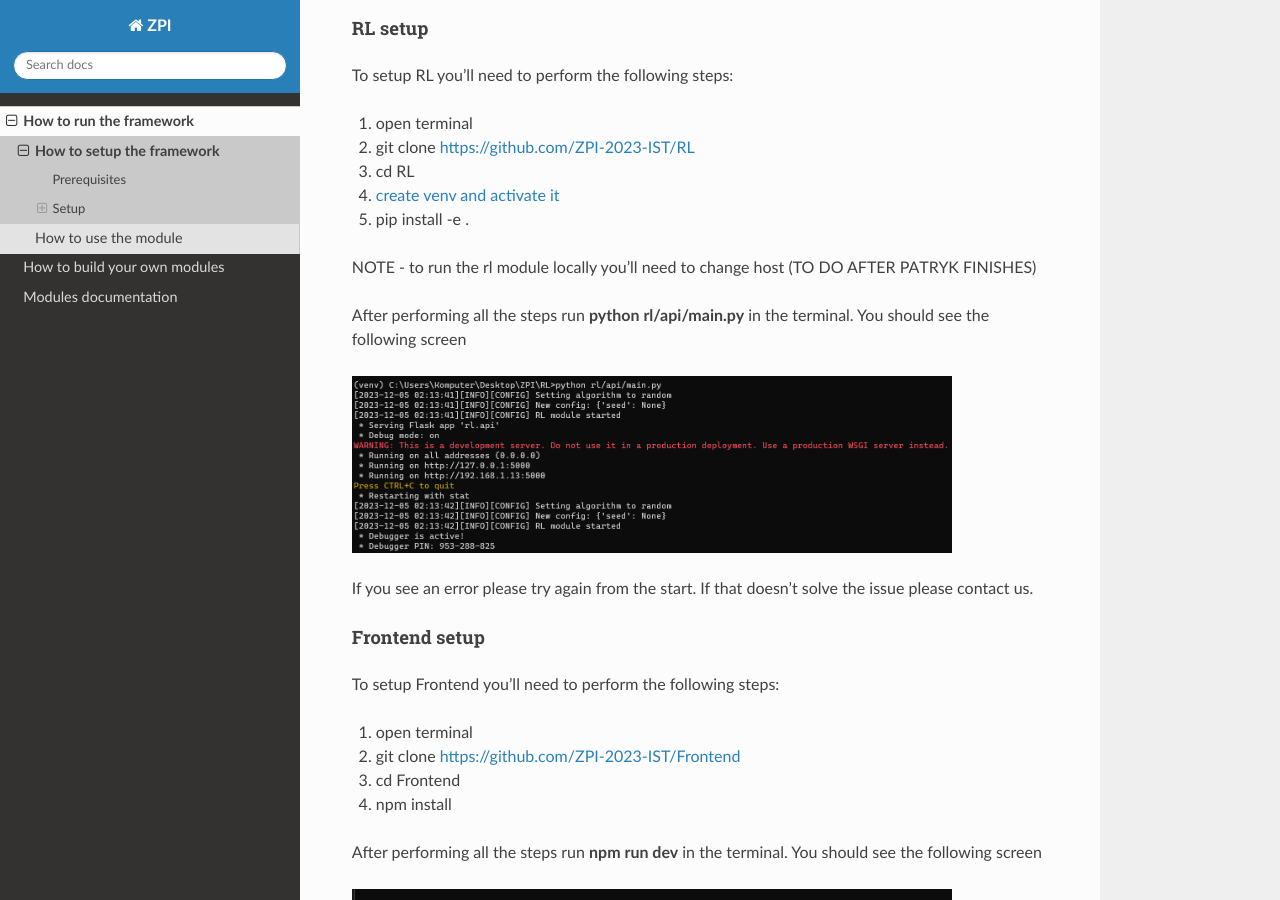
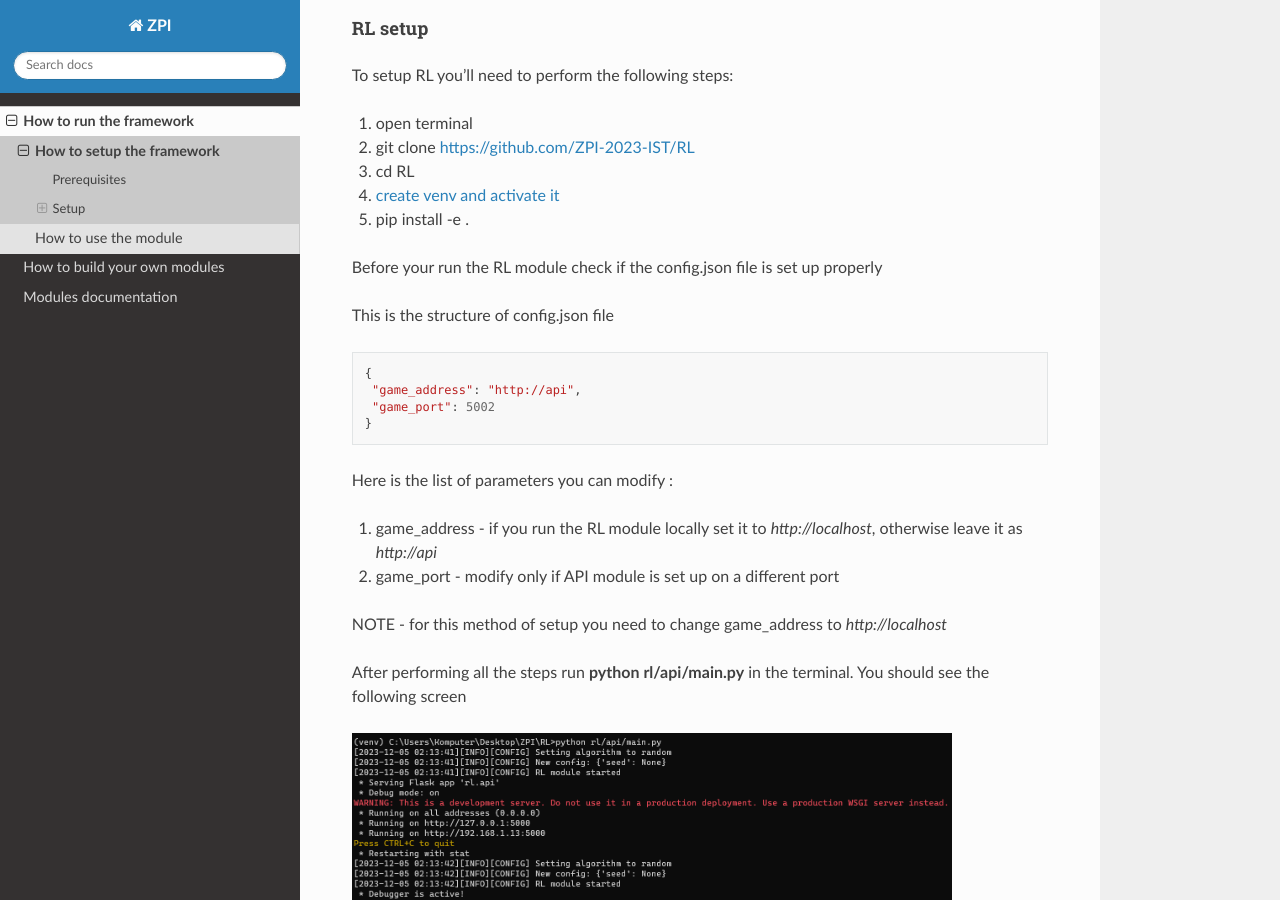
Before and after one commit to ZPI-2023-IST/Documentation, a Sphinx documentation site: the page built from source/run/setup.rst, in a window 1280 px wide and 900 px high, scrolled down 1426 px. Built offline with Sphinx 7.4.7 and the Read the Docs theme 2.0.0, drawn with Linux system fonts in a browser that asks for light colours; pages that are not in the unit, such as notebooks, are missing from menus.

Commit message:
Fix setup

```diff
--- a/source/run/setup.rst
+++ b/source/run/setup.rst
@@ -70,7 +70,21 @@ To setup RL you'll need to perform the following steps:
 4. `create venv and activate it <https://docs.python.org/3.10/library/venv.html/>`_
 5. pip install -e .
 
-NOTE - to run the rl module locally you'll need to change host (TO DO AFTER PATRYK FINISHES)
+| Before your run the RL module check if the config.json file is set up properly
+
+This is the structure of config.json file ::
+
+   {
+    "game_address": "http://api",
+    "game_port": 5002
+   }
+
+Here is the list of parameters you can modify :
+
+#. game_address - if you run the RL module locally set it to *http://localhost*, otherwise leave it as *http://api*
+#. game_port - modify only if API module is set up on a different port
+
+NOTE - for this method of setup you need to change game_address to *http://localhost*
 
 After performing all the steps run **python rl/api/main.py** in the terminal. You should see the following screen
 
```
